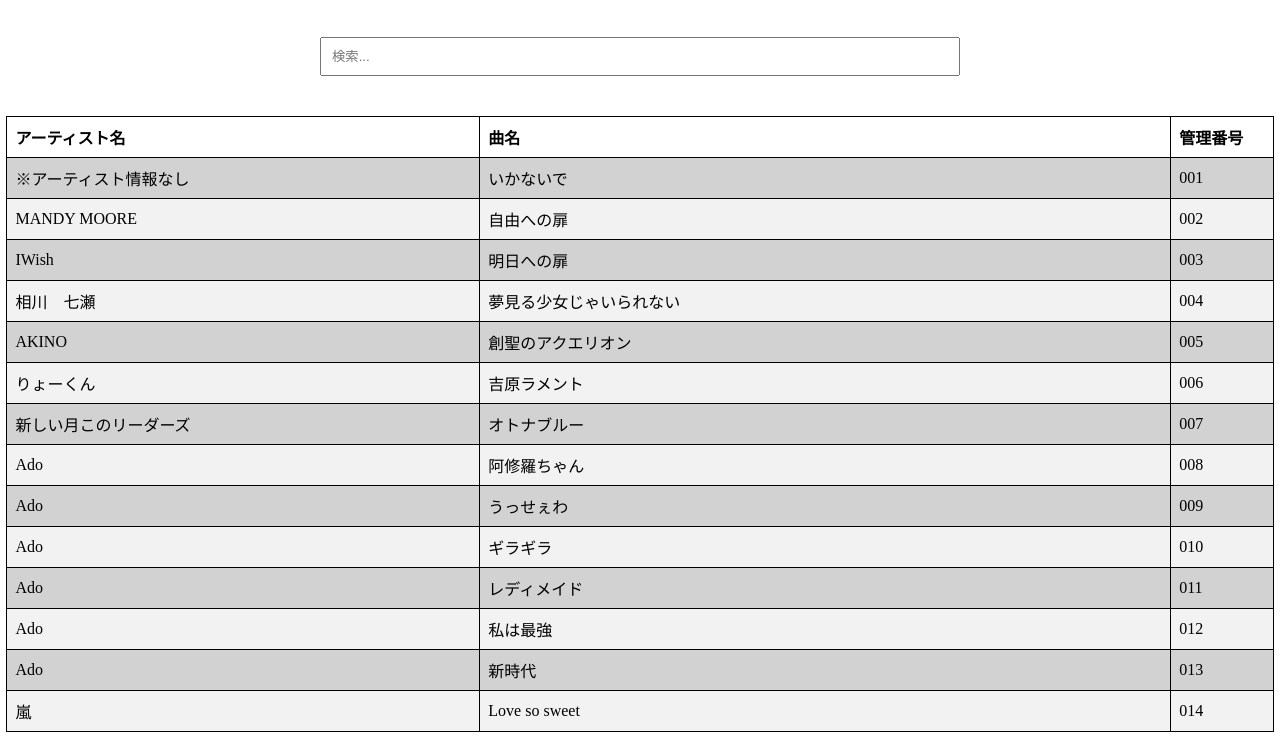
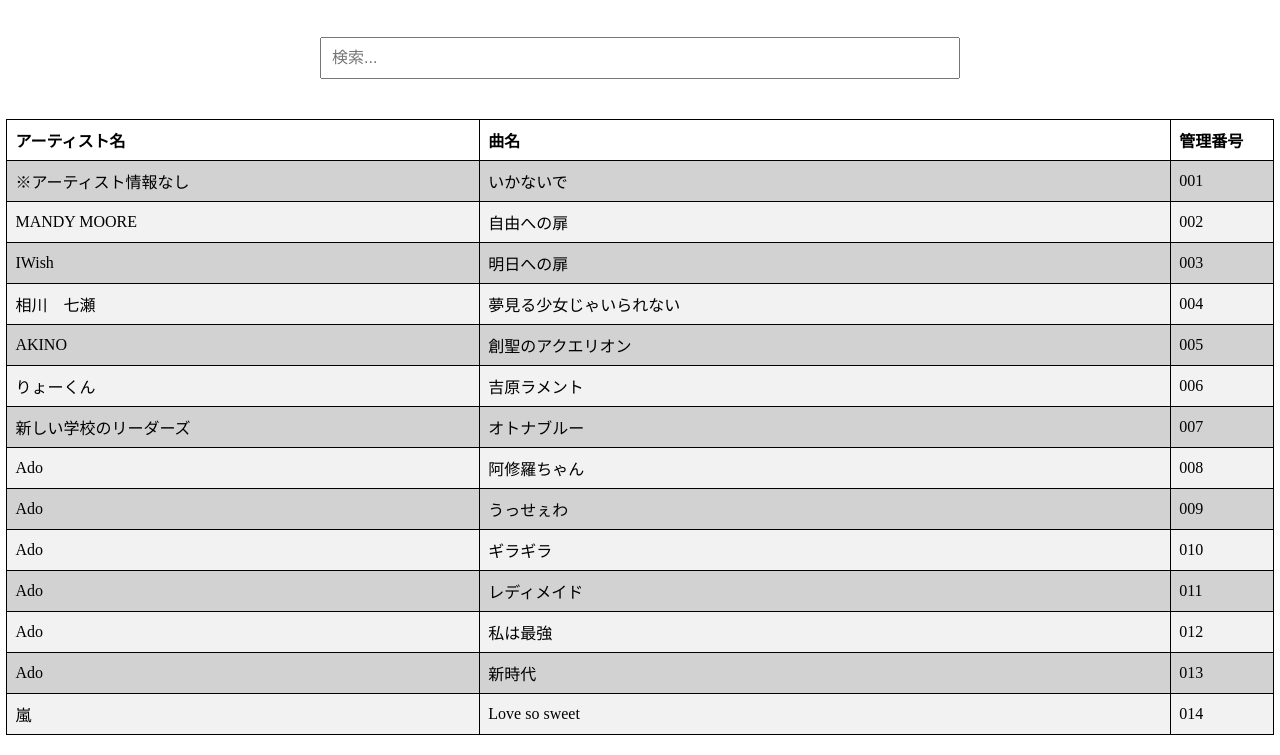
Before and after one commit to ryu0501/uzuki-song-list, a plain HTML site: page index.html in a window 1280 px wide. Shown: the part 58-813 px from the top of the page. Drawn offline with Linux system fonts and the light colour scheme.

Commit message:
Add files via upload

```diff
--- a/index.html
+++ b/index.html
@@ -36,6 +36,7 @@
     margin: 20px 0; /* 上下にマージンを設定 */
     padding: 10px; /* 内側にパディングを設定 */
     width: 50%; /* 幅を50%に設定 */
+    font-size: 16px;
     box-sizing: border-box; /* パディングとボーダーを含めた幅を設定 */
   }
   tbody tr:nth-child(odd) {
@@ -157,7 +158,7 @@
       <td class="song-id">006</td>
     </tr>
     <tr>
-      <td class="artist-name">新しい月このリーダーズ</td>
+      <td class="artist-name">新しい学校のリーダーズ</td>
       <td class="hidden">あたらしいつきこのりーだーずアタラシイツキコノリーダーズ</td>
       <td class="song-name">オトナブルー</td>
       <td class="hidden">おとなぶるーオトナブルー</td>
@@ -211,7 +212,8 @@
       <td class="song-name">Love so sweet</td>
       <td class="hidden">らぶそーすうぃーとラブソースウィート</td>
       <td class="song-id">014</td
-  </tbody>
+    </tr>
+    </tbody>
 </table>
 
 <script>
```
